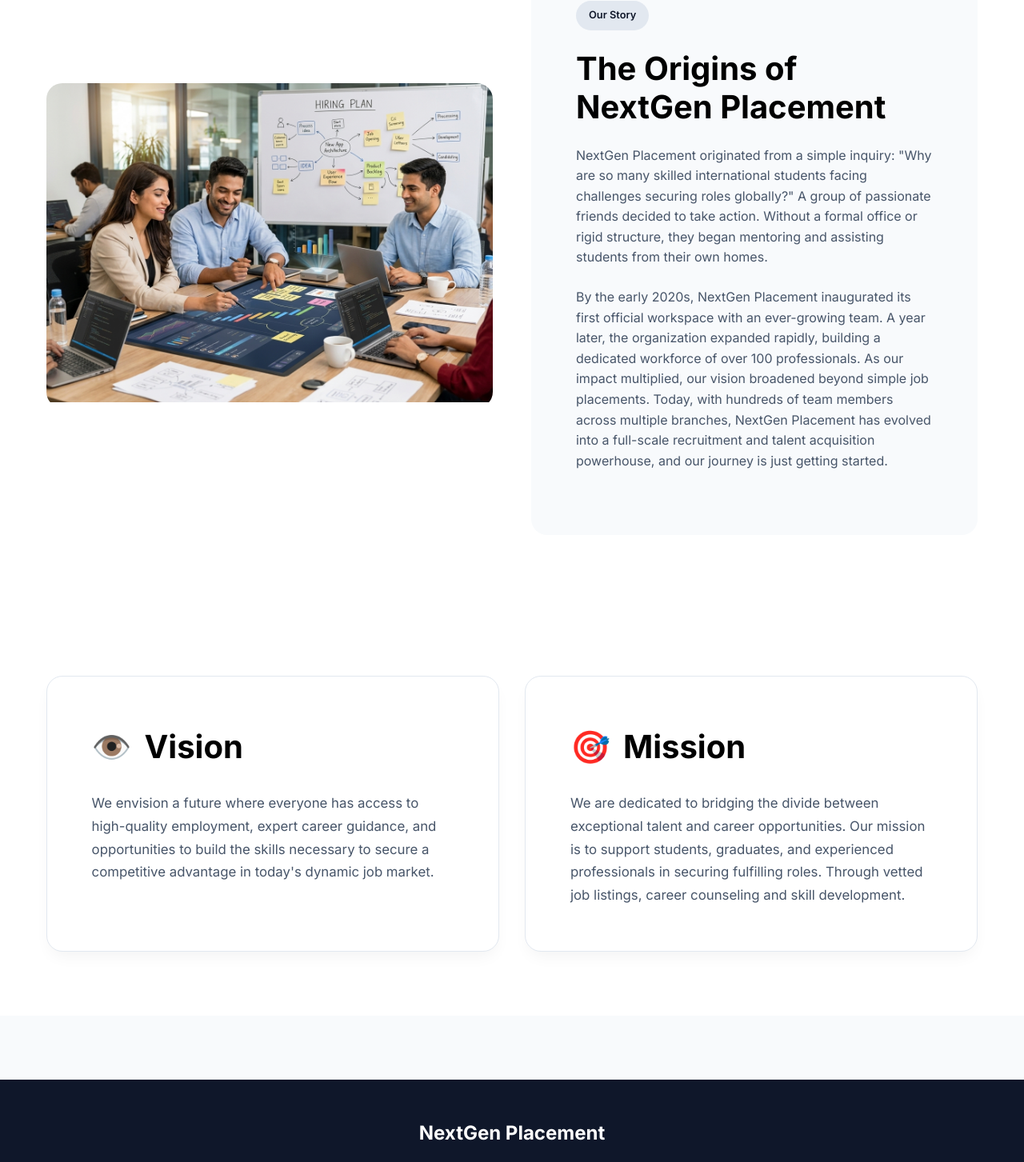
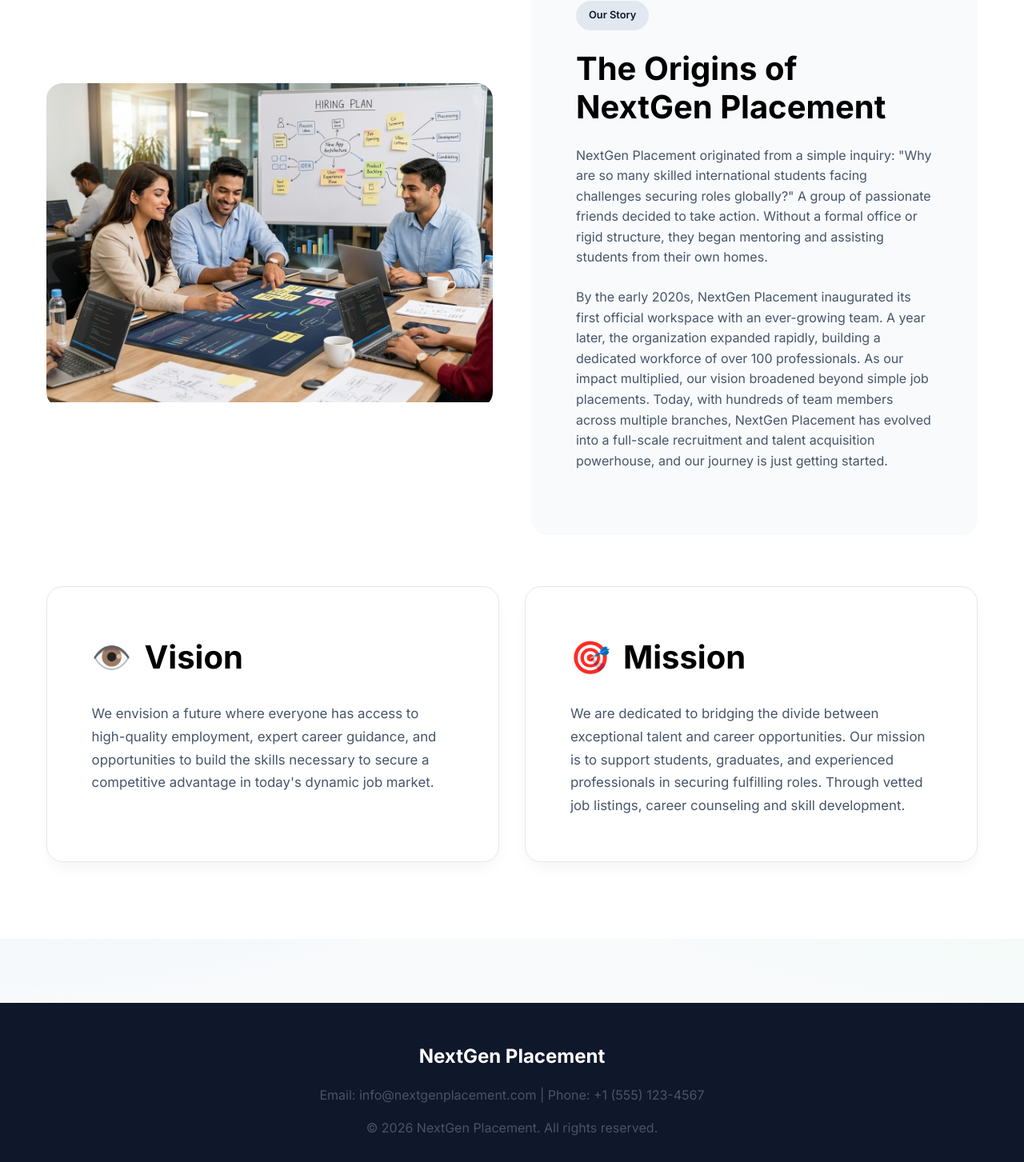
Before and after one commit to sumitbhalgamiya/PlacementSite, a React (Vite) app: page /about in a window 1280 px wide. Shown: the part 3310-4763 px from the top of the page at 80% size. Built offline with nearby package versions, Linux system fonts and the light colour scheme.

Commit message:
Alignment related changes of dashboard and services

```diff
--- a/src/index.css
+++ b/src/index.css
@@ -630,6 +630,11 @@
   background-color: white;
 }
 
+.live-updates-section .container {
+  max-width: 1520px;
+  margin: 0 auto;
+}
+
 .live-updates-header {
   display: flex;
   flex-direction: column;
@@ -1541,7 +1546,7 @@
 
 /* 4. Journey Section */
 .journey-section {
-  padding: 6rem 0;
+  padding: 6rem 0 2rem 0;
   background-color: white;
 }
 
@@ -1611,7 +1616,7 @@
 
 /* 5. Vision and Mission */
 .vision-mission-section {
-  padding: 5rem 0;
+  padding: 2rem 0 6rem 0;
   background-color: white;
 }
 
--- a/src/pages/Home.jsx
+++ b/src/pages/Home.jsx
@@ -94,22 +94,6 @@
         </div>
       </section>
 
-      {/* Second Banner Section - Rotating Banners */}
-      <section className="rotating-banner-section">
-        <div className="container">
-          <div className="sec-slideshow-container">
-            {secondaryBanners.map((img, index) => (
-              <img
-                key={index}
-                src={img}
-                alt={`Feature Banner ${index + 1}`}
-                className={`sec-banner-slide ${index === currentSecBannerIndex ? 'active' : ''}`}
-              />
-            ))}
-          </div>
-        </div>
-      </section>
-
       {/* 2. Trending Now Section */}
       <section className="trending-section">
         <div className="container">
@@ -146,6 +130,22 @@
                 <li>✓ Insights from top recruiters</li>
               </ul>
             </div>
+          </div>
+        </div>
+      </section>
+
+      {/* Second Banner Section - Rotating Banners */}
+      <section className="rotating-banner-section">
+        <div className="container">
+          <div className="sec-slideshow-container">
+            {secondaryBanners.map((img, index) => (
+              <img
+                key={index}
+                src={img}
+                alt={`Feature Banner ${index + 1}`}
+                className={`sec-banner-slide ${index === currentSecBannerIndex ? 'active' : ''}`}
+              />
+            ))}
           </div>
         </div>
       </section>
```
